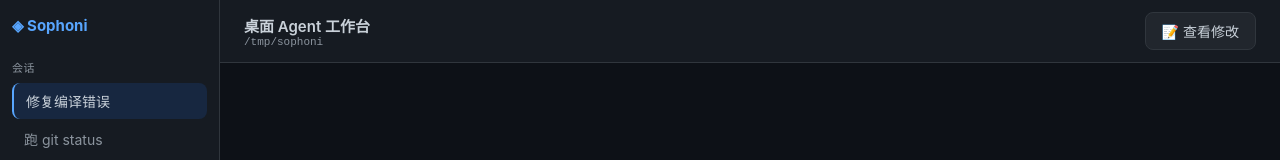
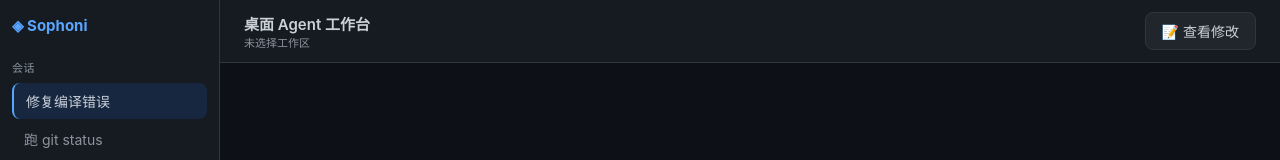
Before and after one commit to gdannyliao/sophoni, a Svelte app: page / in a window 1280 px wide. Shown: the top 160 px of the page. Built offline with nearby package versions, Linux system fonts and the light colour scheme.

Commit message:
feat: App 去掉工作区硬编码 + 初始化读 workspace + 切换清空

```diff
--- a/src/App.svelte
+++ b/src/App.svelte
@@ -1,10 +1,11 @@
 <script lang="ts">
+  import { onMount } from "svelte";
   import Sidebar from "./lib/components/Sidebar.svelte";
   import Conversation from "./lib/components/Conversation.svelte";
   import ReviewView from "./lib/components/ReviewView.svelte";
   import SettingsPanel from "./lib/components/SettingsPanel.svelte";
   import ConfirmDialog from "./lib/components/ConfirmDialog.svelte";
-  import { runAgentTask, cancelAgentTask, onAgentEvent, onCommandConfirm, resolveCommandConfirm } from "./lib/api";
+  import { runAgentTask, cancelAgentTask, onAgentEvent, onCommandConfirm, resolveCommandConfirm, getWorkspacePath } from "./lib/api";
   import type { UnlistenFn } from "@tauri-apps/api/event";
   import type { AgentEvent, CommandConfirmRequest, FileChange } from "./lib/types";
 
@@ -19,10 +20,21 @@
   let showSettings = false;
   let sidebarCollapsed = false;
   let pendingConfirm: CommandConfirmRequest | null = null;
+  let workspacePath: string | null = null;
 
-  const WORKSPACE_ROOT = "/tmp/sophoni";
+  onMount(async () => {
+    try {
+      workspacePath = await getWorkspacePath();
+    } catch {
+      workspacePath = null;
+    }
+  });
 
   async function runDemo(task: string) {
+    if (!workspacePath) {
+      events = [...events, { kind: "error", title: "未选择工作区", body: "请先点击左侧打开工作区", toolCallId: undefined }];
+      return;
+    }
     running = true;
     events = [];
     fileChanges = [];
@@ -30,7 +42,7 @@
     try {
       unlisten = await onAgentEvent((e) => { events = [...events, e]; });
       confirmUnlisten = await onCommandConfirm((req) => { pendingConfirm = req; });
-      const result = await runAgentTask(WORKSPACE_ROOT, task || "读 README.md 并加一行注释");
+      const result = await runAgentTask(task || "读 README.md 并加一行注释");
       fileChanges = result.fileChanges;
       summary = result.summary;
     } catch (e) {
@@ -54,6 +66,13 @@
       pendingConfirm = null;
     }
   }
+
+  function handleWorkspaceChange(path: string) {
+    workspacePath = path;
+    events = [];
+    fileChanges = [];
+    summary = "";
+  }
 </script>
 
 {#if view === "review"}
@@ -64,13 +83,15 @@
       collapsed={sidebarCollapsed}
       onToggleCollapse={() => (sidebarCollapsed = !sidebarCollapsed)}
       onOpenSettings={() => (showSettings = true)}
+      {workspacePath}
+      onWorkspaceChange={handleWorkspaceChange}
     />
     <Conversation
       {events}
       {summary}
       bind:prompt
       {running}
-      workspacePath={WORKSPACE_ROOT}
+      workspacePath={workspacePath ?? "未选择工作区"}
       changeCount={fileChanges.length}
       onRun={runDemo}
       onCancel={cancel}
```
